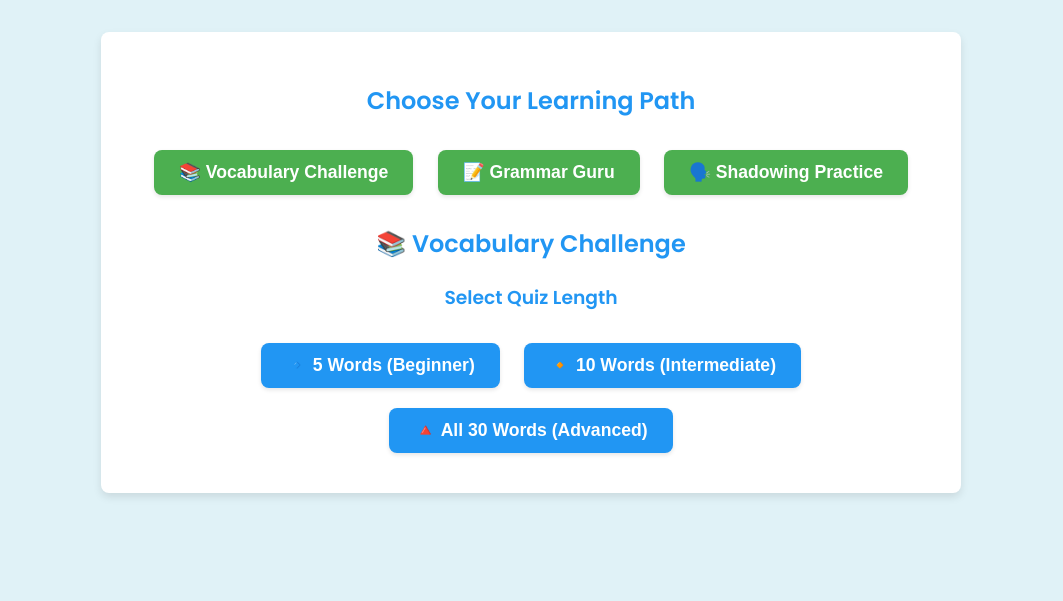
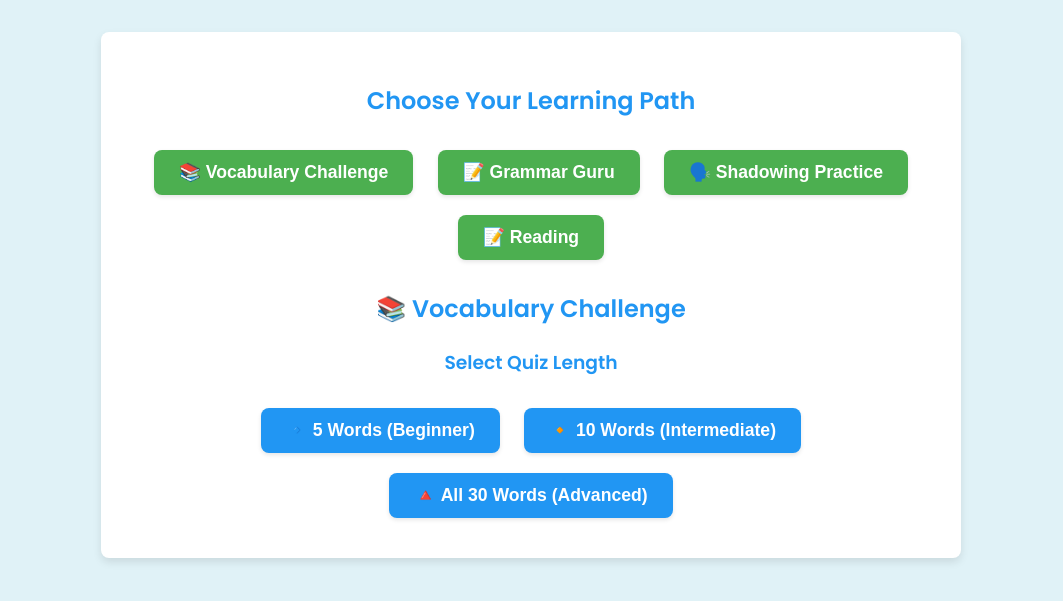
Before and after one commit to Vanna-Gio/EnglishTest, a plain HTML site: page index.html in a window 1280 px wide. Shown: the part 129-730 px from the top of the page, without its empty margins (109-1172 px from the left). Drawn offline with Linux system fonts and the light colour scheme.

Commit message:
Update index.html

```diff
--- a/index.html
+++ b/index.html
@@ -15,6 +15,7 @@
       <button onclick="selectMode('vocab')">📚 Vocabulary Challenge</button>
       <button onclick="selectMode('grammar')">📝 Grammar Guru</button>
       <button onclick="selectMode('shadowing')">🗣️ Shadowing Practice</button>
+      <button onclick="selectMode('reading')">📝 Reading</button>
     </div>
     <div id="gameArea"></div>
   </div>
```
